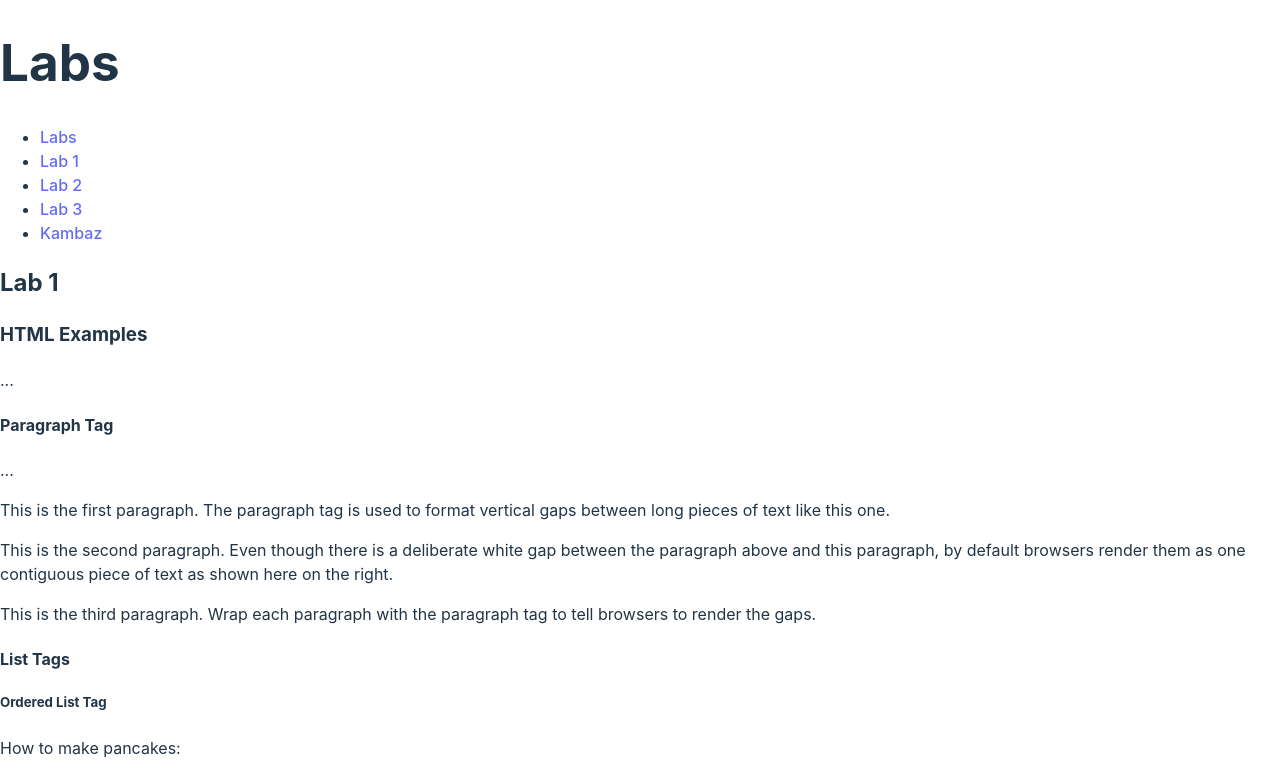
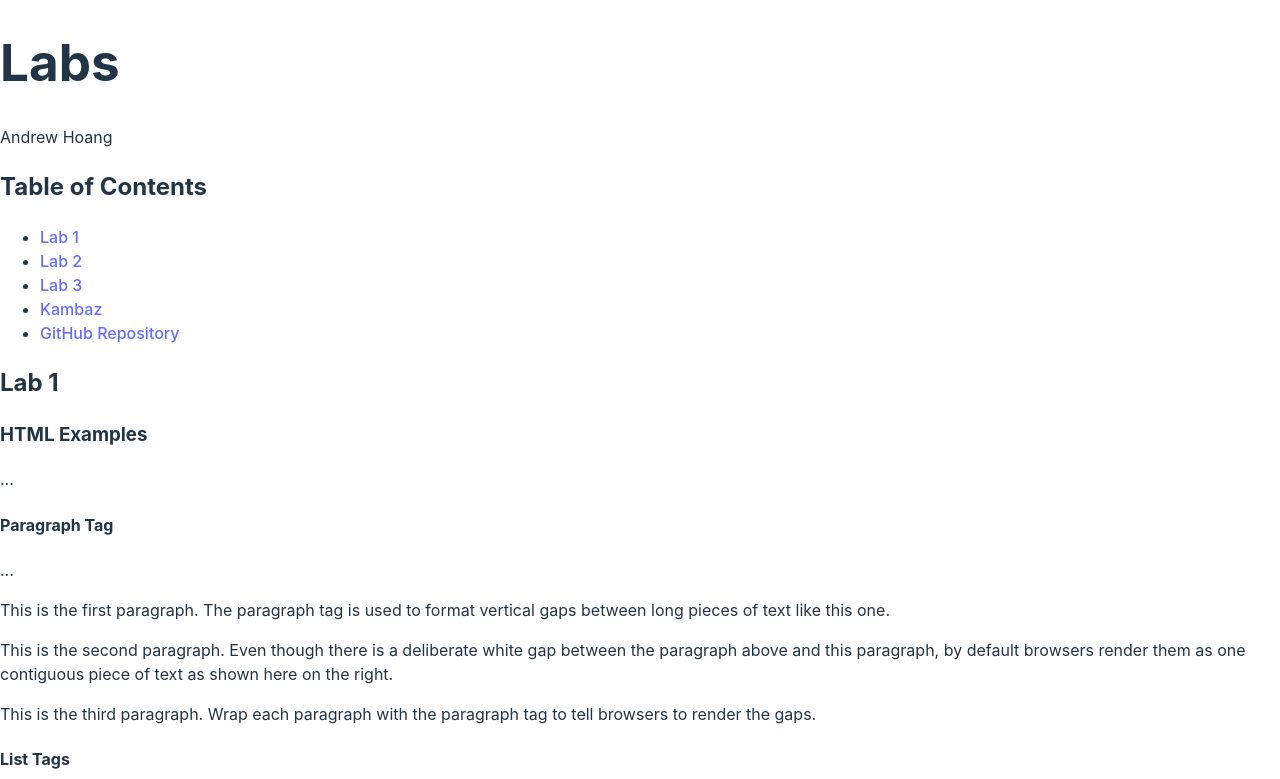
Before and after one commit to ahoang25/kambaz-react-web-app, a React (Vite) app: page /#/Labs/Lab1 in a window 1280 px wide. Shown: the top 779 px of the page. Built offline with nearby package versions, Linux system fonts and the light colour scheme.

Commit message:
fixed bugs

```diff
--- a/src/Kambaz/Account/Signup.tsx
+++ b/src/Kambaz/Account/Signup.tsx
@@ -1,4 +1,3 @@
-import React from "react";
 import { Link } from "react-router-dom";
 export default function Signup() {
   return (
--- a/src/Kambaz/Courses/Assignments/Editor.tsx
+++ b/src/Kambaz/Courses/Assignments/Editor.tsx
@@ -27,7 +27,7 @@ export default function AssignmentEditor() {
               <label htmlFor="wd-points">Points</label>
             </td>
             <td>
-              <input id="wd-points" value="100" />
+              <input id="wd-points" value={100} />
             </td>
           </tr>
 
--- a/src/Labs/Lab1/index.tsx
+++ b/src/Labs/Lab1/index.tsx
@@ -276,7 +276,7 @@ to get dummy text<br/>
 
 
 Please
-<a href="https://github.com/ahoang25/kanbas-react-web-app" id="wd-github">click here </a>
+<a href="https://github.com/ahoang25/kambaz-react-web-app.git" id="wd-github">click here </a>
 to go to my GitHub Repository.<br/>
 
 
--- a/src/Labs/TOC.tsx
+++ b/src/Labs/TOC.tsx
@@ -1,12 +1,27 @@
 import { Link } from "react-router";
 export default function TOC() {
-    return (
-        <ul>
-          <li><Link to="/Labs">Labs</Link></li>
-          <li><Link to="/Labs/Lab1">Lab 1</Link></li>
-          <li><Link to="/Labs/Lab2">Lab 2</Link></li>
-          <li><Link to="/Labs/Lab3">Lab 3</Link></li>
-          <li><Link to="/Kambaz">Kambaz</Link></li>
-        </ul>
-      );
-    }
+  return (
+    <div>
+      <h2>Table of Contents</h2>
+      <ul>
+        <li>
+          <Link to="/Labs/Lab1">Lab 1</Link>
+        </li>
+        <li>
+          <Link to="/Labs/Lab2">Lab 2</Link>
+        </li>
+        <li>
+          <Link to="/Labs/Lab3">Lab 3</Link>
+        </li>
+        <li>
+          <Link to="/Kambaz">Kambaz</Link>
+        </li>
+        <li>
+          <a href="https://github.com/ahoang25/kambaz-react-web-app.git" target="_blank" rel="noopener noreferrer">
+            GitHub Repository
+          </a>
+        </li>
+      </ul>
+    </div>
+  );
+}
--- a/src/Labs/index.tsx
+++ b/src/Labs/index.tsx
@@ -8,6 +8,7 @@ export default function Labs() {
     return (
       <div>
         <h1>Labs</h1>
+        <p>Andrew Hoang</p>
         <TOC />
         <Routes>
           <Route path="/" element={<Navigate to="Lab1" />} />
```
Lines whose indentation alone changed are shown as unchanged.
